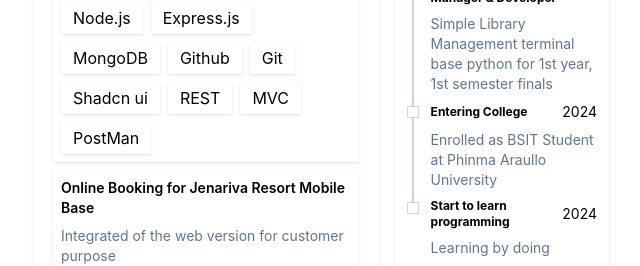
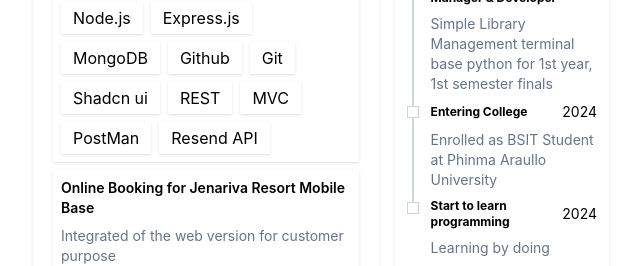
Before and after one commit to graneljr/portfolio, a React (Vite) app: page / in a window 1280 px wide. Shown: the part 1220-1486 px from the top of the page, without its empty margins (319-959 px from the left). Built offline with nearby package versions, Linux system fonts and the light colour scheme.

Commit message:
adding stack used in one of my project

```diff
--- a/src/App.jsx
+++ b/src/App.jsx
@@ -82,6 +82,7 @@ function App() {
         "REST",
         "MVC",
         "PostMan",
+        "Resend API"
       ],
     },
     {
```
